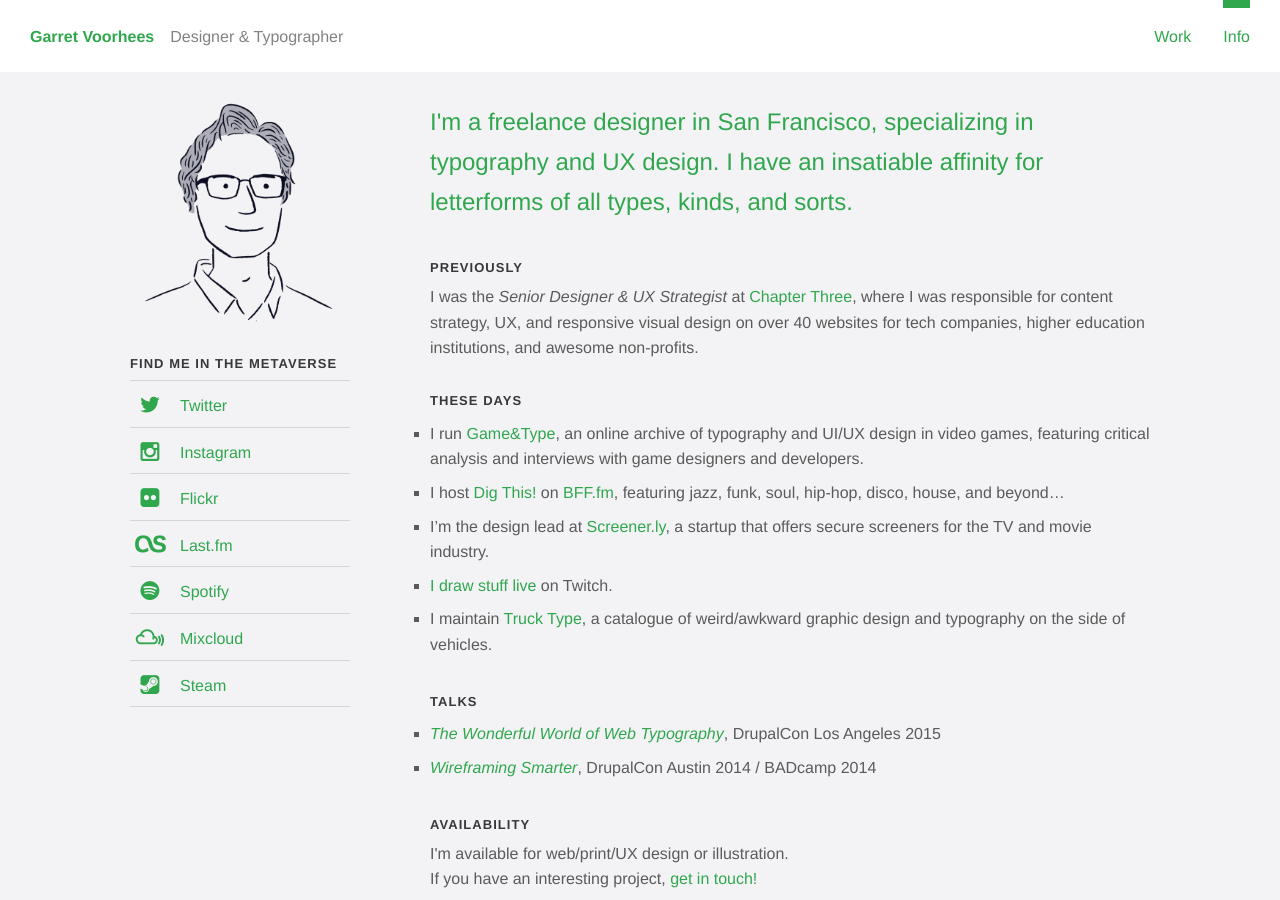
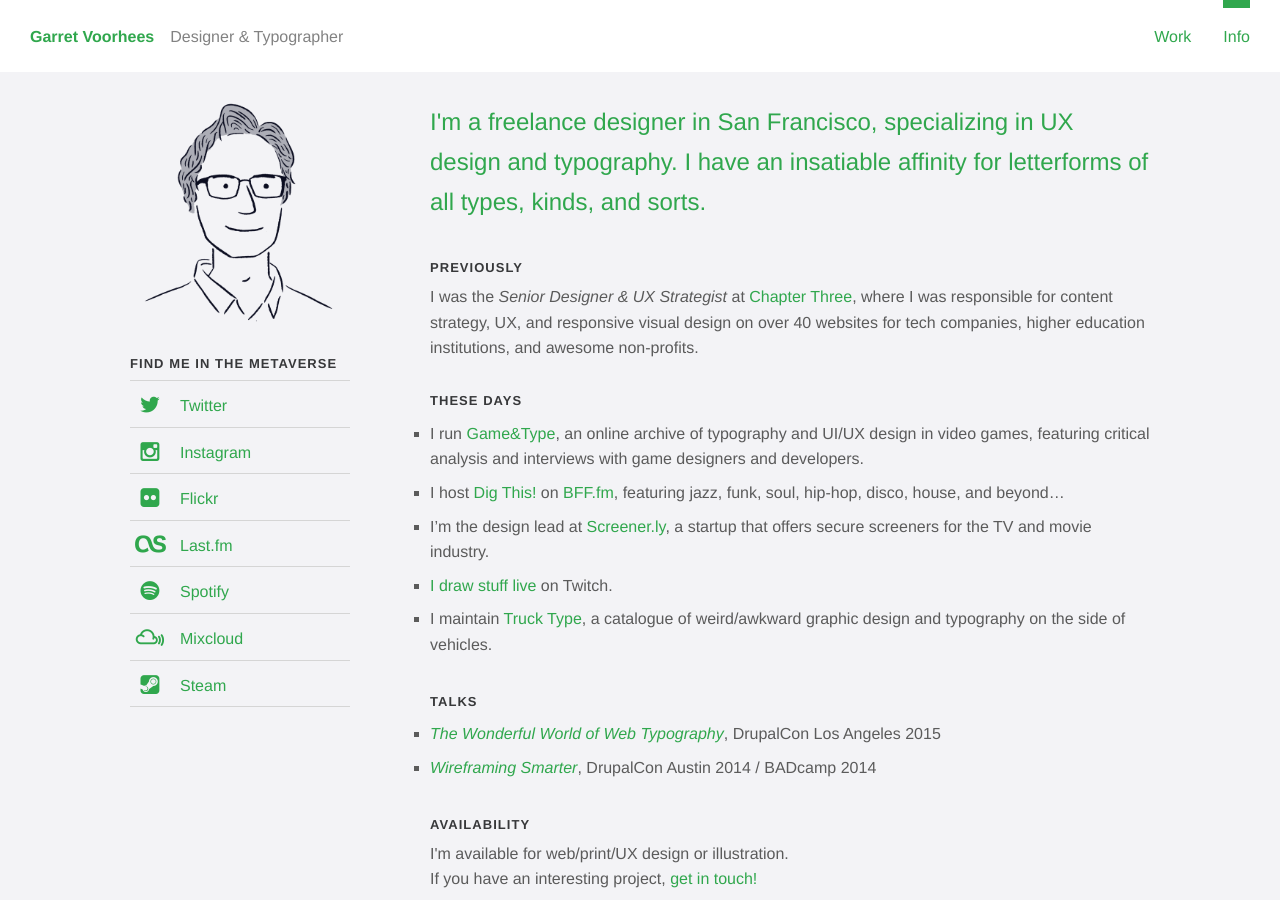
Before and after one commit to garretvoorhees/garretvoorhees.github.io, a Jekyll site: the page built from info/index.html, in a window 1280 px wide and 900 px high. Built offline with Jekyll 4.4.1, drawn with Linux system fonts in a browser that asks for light colours; some web fonts are replaced.

Commit message:
Minor bio update

```diff
--- a/_includes/bio.html
+++ b/_includes/bio.html
@@ -1,4 +1,4 @@
-<h2>I'm a freelance designer in San Francisco, specializing in typography and UX design. I have an insatiable affinity for letterforms of all types, kinds, and sorts.</h2>
+<h2>I'm a freelance designer in San Francisco, specializing in UX design and typography. I have an insatiable affinity for letterforms of all types, kinds, and sorts.</h2>
 
 <h4>Previously</h4>
 <p>I was the <em>Senior Designer & UX Strategist</em> at <a target="_blank" href="http://www.chapterthree.com">Chapter Three</a>, where I was responsible for content strategy, UX, and responsive visual design on over 40 websites for tech companies, higher education institutions, and awesome non-profits.</p>
```
